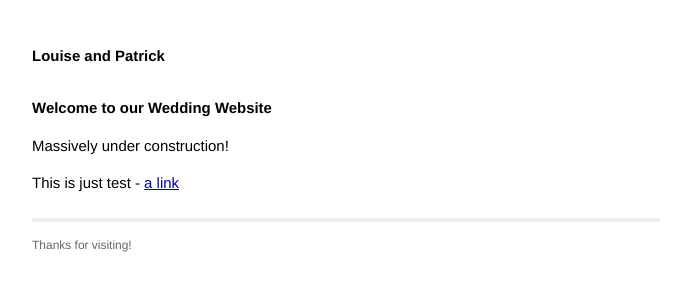
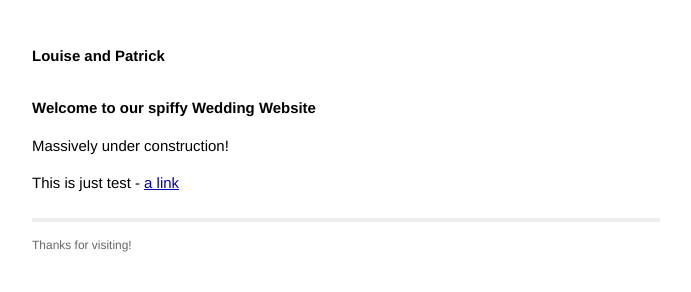
Before and after one commit to slypat/louise-and-patrick, a Jekyll site: the page built from index.html, in a window 1280 px wide. Shown: the top 292 px of the page, without its empty margins (294-985 px from the left). Built offline with Jekyll 4.4.1, drawn with Linux system fonts in a browser that asks for light colours; Markdown is read by kramdown in place of the engine named in the settings.

Commit message:
Updated index.html using prose.io

```diff
--- a/index.html
+++ b/index.html
@@ -1,10 +1,11 @@
 ---
 layout: default
-title: Louise and Patrick's Wedding Website
+title: "Louise and Patrick's Wedding Website"
+published: true
 ---
 
 <div id="home">
-    <h1>Welcome to our Wedding Website</h1>
+    <h1>Welcome to our spiffy Wedding Website</h1>
 
     <p>Massively under construction!</p>
 
```
